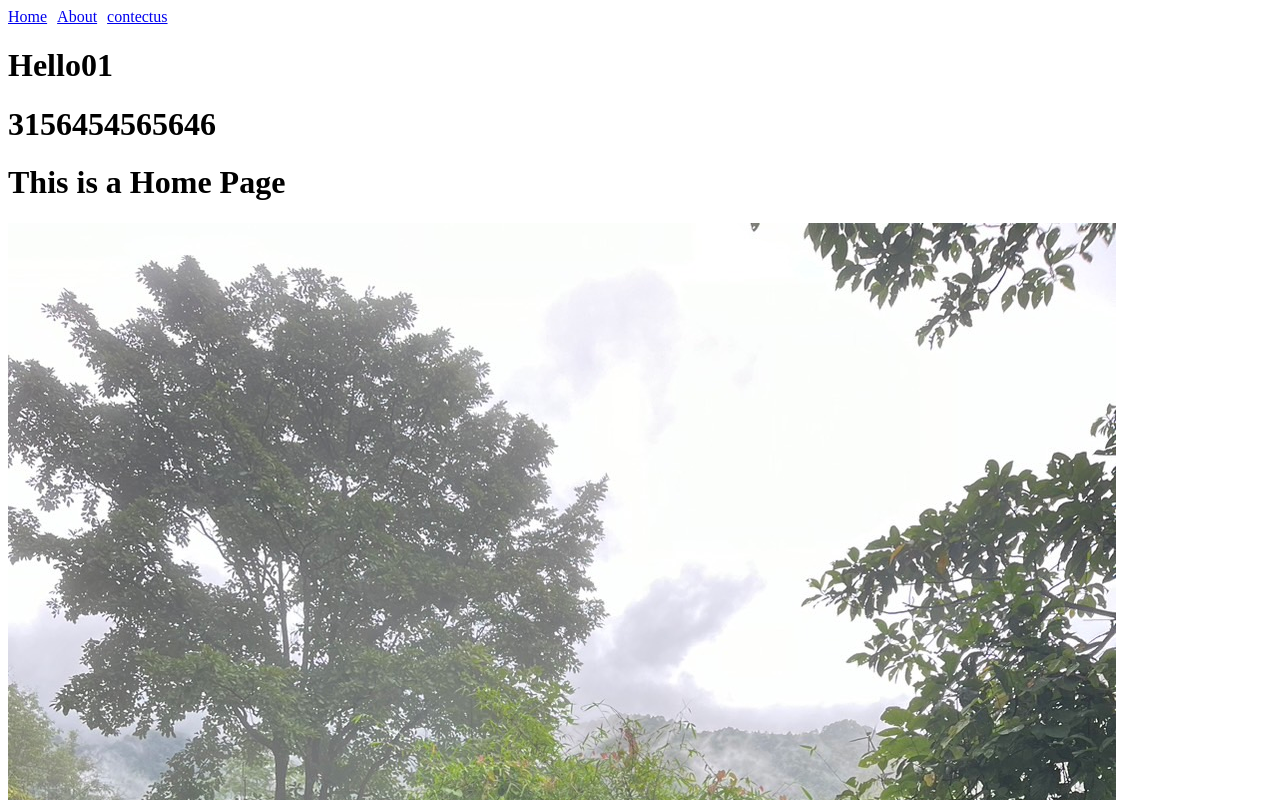
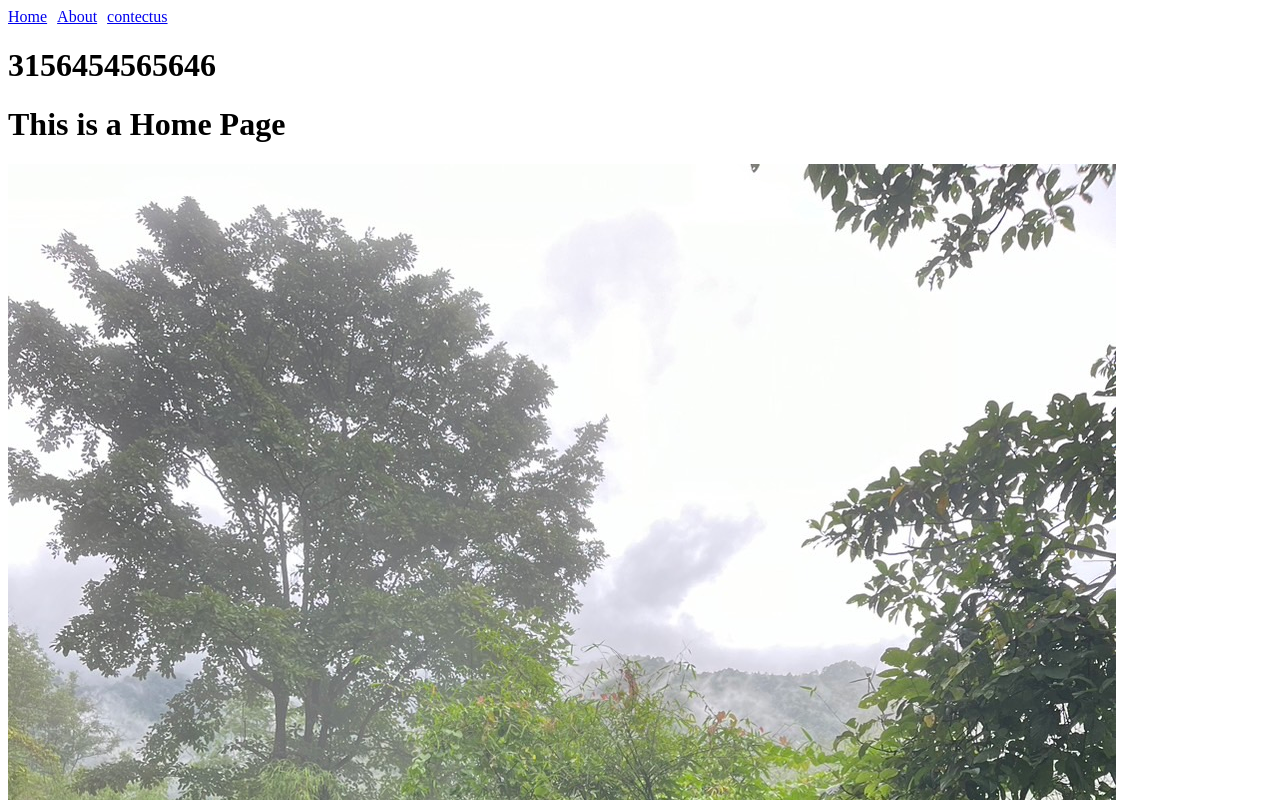
Before and after one commit to PhUBADINh/test-1, a Vue app: page / in a window 1280 px wide. Shown: the top 800 px of the page. Built offline with nearby package versions, Linux system fonts and the light colour scheme.

Commit message:
Update App.vue

```diff
--- a/src/App.vue
+++ b/src/App.vue
@@ -16,7 +16,6 @@ import { RouterLink, RouterView } from 'vue-router'
         <router-link to="/contectus">contectus</router-link>
       </li>
     </ul>
-    <h1>Hello01</h1>
     <h1>3156454565646</h1>
   </div>
   <RouterView />
```
